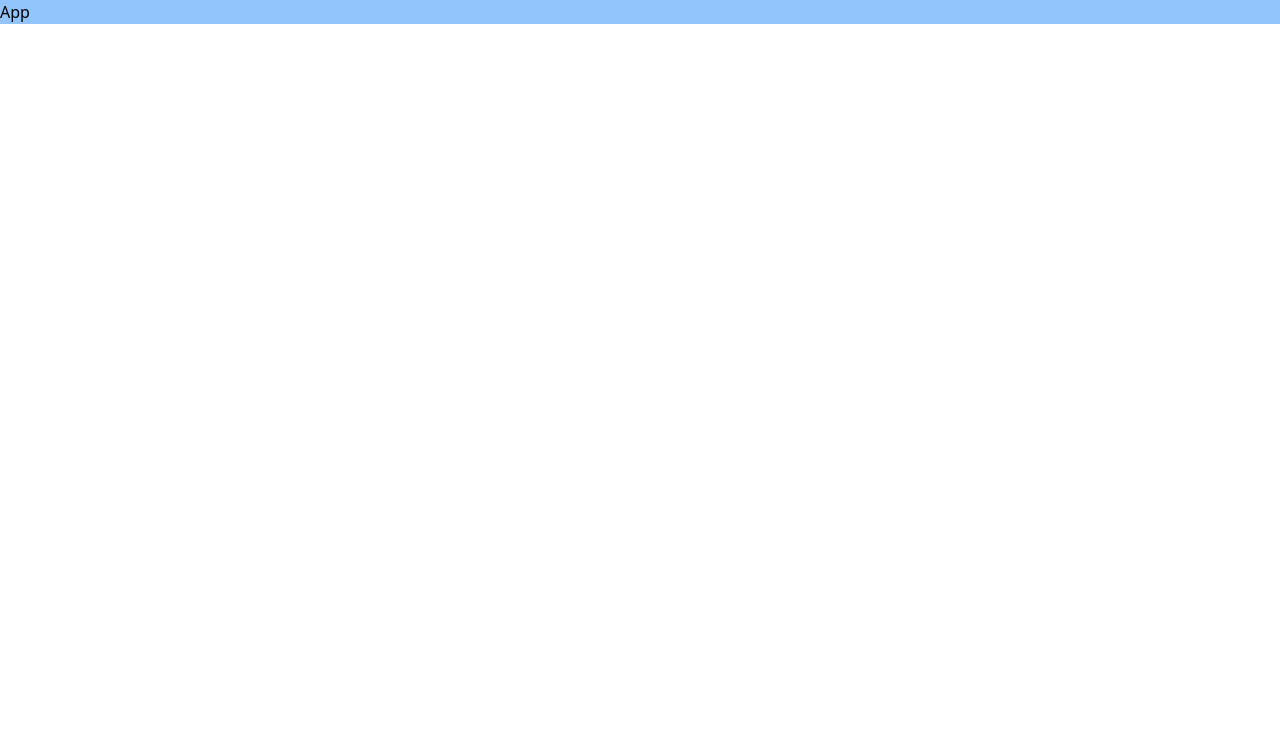
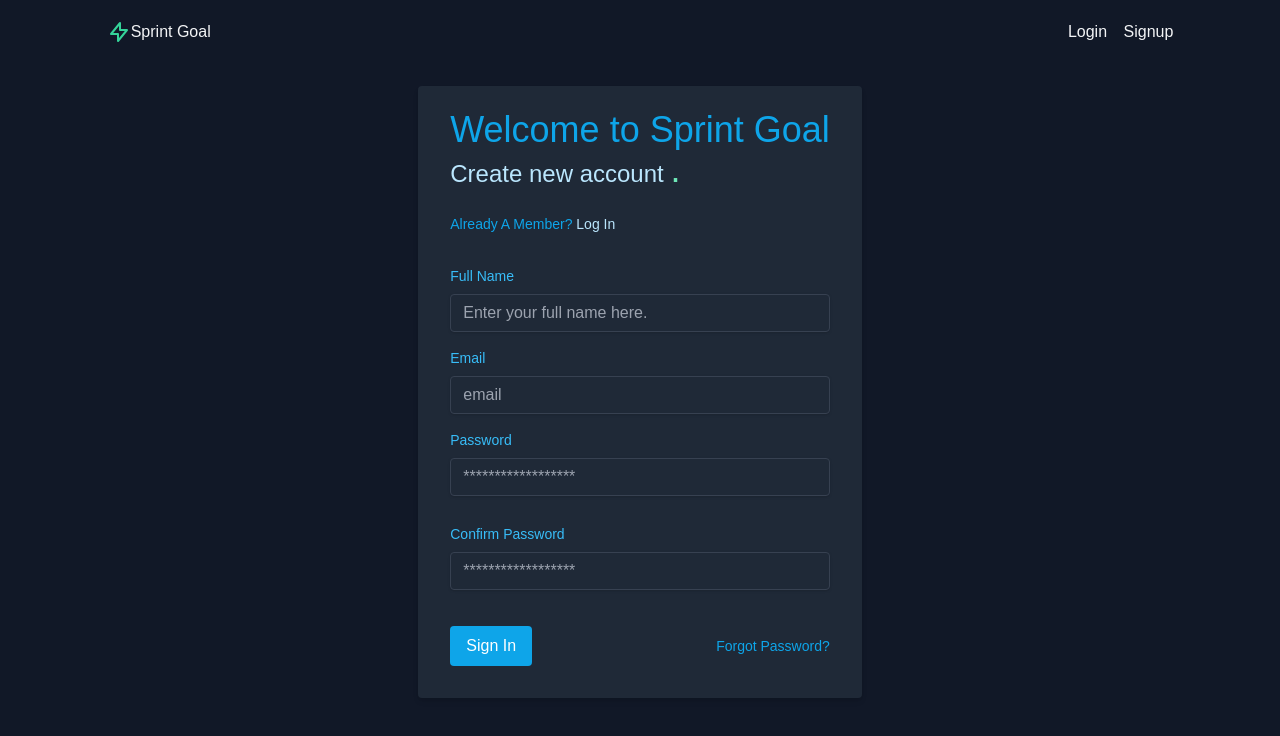
Before and after one commit to abrar-11/100-Days-of-Code-Challenge, a React (Create React App) app in the folder 7-MERN Goal Project/frontend/: page /signup in a window 1280 px wide. Shown: the top 736 px of the page. Built offline with nearby package versions, Linux system fonts and the light colour scheme.

Commit message:
Login and Registration UI

```diff
--- a/7-MERN Goal Project/frontend/package.json
+++ b/7-MERN Goal Project/frontend/package.json
@@ -3,6 +3,7 @@
   "version": "0.1.0",
   "private": true,
   "dependencies": {
+    "@heroicons/react": "^1.0.6",
     "@reduxjs/toolkit": "^1.8.3",
     "@testing-library/jest-dom": "^5.16.4",
     "@testing-library/react": "^13.3.0",
@@ -10,6 +11,7 @@
     "react": "^18.2.0",
     "react-dom": "^18.2.0",
     "react-redux": "^8.0.2",
+    "react-router-dom": "^6.3.0",
     "react-scripts": "5.0.1",
     "redux": "^4.2.0",
     "web-vitals": "^2.1.4"
--- a/7-MERN Goal Project/frontend/src/App.js
+++ b/7-MERN Goal Project/frontend/src/App.js
@@ -1,8 +1,17 @@
 import React from 'react'
-
+import {BrowserRouter as Router, Routes,Route} from 'react-router-dom'
+import Header from './components/Header'
+import Login from './pages/Login'
+import Signup from './pages/Signup'
 const App = () => {
   return (
-    <div className="bg-blue-300">App</div>
+     <Router>
+     <Header/>
+      <Routes>
+        <Route path='/' element={<Login/>}/>
+        <Route path='/signup' element={<Signup/>}/>
+      </Routes>
+     </Router>
   )
 }
 
--- /dev/null
+++ b/7-MERN Goal Project/frontend/src/components/Header.jsx
@@ -0,0 +1,35 @@
+import React from "react";
+import { Link } from "react-router-dom";
+
+const Header = () => {
+   return (
+      <div className="bg-gray-900 fixed top-0 text-gray-100 font-light w-screen">
+         <div className="container w-10/12 mx-auto  py-5 flex items-center justify-between">
+            <div className="logo flex items-center">
+               <svg
+                  class="w-6 h-6 text-emerald-400"
+                  fill="none"
+                  stroke="currentColor"
+                  viewBox="0 0 24 24"
+                  xmlns="http://www.w3.org/2000/svg"
+               >
+                  <path
+                     stroke-linecap="round"
+                     stroke-linejoin="round"
+                     stroke-width="2"
+                     d="M13 10V3L4 14h7v7l9-11h-7z"
+                  ></path>
+               </svg>
+               Sprint Goal
+            </div>
+
+            <div className="auth space-x-3">
+                <Link to="/" >Login </Link>
+                <Link to="/signup" >Signup</Link>
+            </div>
+         </div>
+      </div>
+   );
+};
+
+export default Header;
--- a/7-MERN Goal Project/frontend/src/index.css
+++ b/7-MERN Goal Project/frontend/src/index.css
@@ -1,3 +1,10 @@
 @tailwind base;
 @tailwind components;
 @tailwind utilities;
+
+
+@layer base {
+    html {
+        font-family: 'poppins' ,sans-serif;
+      }
+}
--- /dev/null
+++ b/7-MERN Goal Project/frontend/src/pages/Dashboard.js
@@ -0,0 +1,9 @@
+import React from 'react'
+
+const Dashboard = () => {
+  return (
+    <div>Dashboard</div>
+  )
+}
+
+export default Dashboard
--- /dev/null
+++ b/7-MERN Goal Project/frontend/src/pages/Login.js
@@ -0,0 +1,64 @@
+import React from "react";
+
+const Login = () => {
+   return (
+      <div className="bg-gray-900 w-screen h-screen">
+         <div className="container flex items-center justify-center w-100 h-full">
+
+            <form class="bg-gray-800 shadow-md rounded px-8 pt-6 pb-8 mb-4 hover:shadow-xl hover:rounded-md">
+            <div className="header mb-12">
+            <h1 className="text-sky-500 text-4xl">Welcome Back!</h1>
+            <p className="text-sky-300 text-sm mt-2">Please Enter your Details.</p>
+            </div>
+               <div class="mb-4">
+                  <label
+                     class="block text-sky-400 text-sm font-medium mb-2"
+                     for="username"
+                  >
+                     Email
+                  </label>
+                  <input
+                     class="shadow appearance-none border border-gray-700 rounded w-full py-2 px-3 text-gray-300 leading-tight focus:outline-none focus:shadow-outline bg-gray-800"
+                     id="email"
+                     type="email"
+                     placeholder="email"
+                     autocomplete="off"
+                  />
+               </div>
+               <div class="mb-6">
+                  <label
+                     class="block text-sky-400 text-sm font-medium mb-2"
+                     for="password"
+                  >
+                     Password
+                  </label>
+                  <input
+                     class="shadow appearance-none border rounded border-gray-700  w-full py-2 px-3 text-gray-300 mb-3 leading-tight focus:outline-none focus:shadow-outline  bg-gray-800"
+                     id="password"
+                     type="password"
+                     placeholder="******************"
+                     autocomplete="off"
+                  />
+
+               </div>
+               <div class="flex items-center justify-between">
+                  <button
+                     class="bg-sky-500 hover:bg-sky-700 text-white font-medium py-2 px-4 rounded focus:outline-none focus:shadow-outline"
+                     type="button"
+                  >
+                     Sign In
+                  </button>
+                  <a
+                     class="inline-block align-baseline font-medium text-sm text-sky-500 hover:text-sky-600"
+                     href="#"
+                  >
+                     Forgot Password?
+                  </a>
+               </div>
+            </form>
+         </div>
+      </div>
+   );
+};
+
+export default Login;
--- /dev/null
+++ b/7-MERN Goal Project/frontend/src/pages/Signup.js
@@ -0,0 +1,102 @@
+import React from "react";
+import { Link } from "react-router-dom";
+
+const Signup = () => {
+   return (
+      <div className="bg-gray-900 w-screen h-screen">
+         <div className="container flex items-center justify-center w-10/12 mx-auto h-full">
+
+            <form class="bg-gray-800 shadow-md rounded px-8 pt-6 pb-8 mb-4 hover:shadow-xl hover:rounded-md">
+            <div className="header mb-8">
+            <h1 className="text-sky-500 text-2xl md:text-4xl ">Welcome to Sprint Goal  </h1>
+            <h1 className="text-sky-200 text-xl md:text-2xl">Create new account <span className="text-emerald-300 text-4xl">.</span> </h1>
+
+
+            <p className="text-sky-500 text-sm mt-2 md:mt-6">Already A Member? <Link to='/Login' className="text-sky-200">Log In</Link>  </p>
+            </div>
+               <div class="mb-4">
+                  <label
+                     class="block text-sky-400 text-sm font-medium mb-2"
+                     for="full_name"
+                  >
+                     Full Name
+                  </label>
+                  <input
+                     class="shadow appearance-none border border-gray-700 rounded w-full py-2 px-3 text-gray-300 leading-tight focus:outline-none focus:shadow-outline bg-gray-800"
+                     id="full_name"
+                     type="text"
+                     placeholder="Enter your full name here."
+                     autocomplete="off"
+                  />
+               </div>
+
+               <div class="mb-4">
+                  <label
+                     class="block text-sky-400 text-sm font-medium mb-2"
+                     for="username"
+                  >
+                     Email
+                  </label>
+                  <input
+                     class="shadow appearance-none border border-gray-700 rounded w-full py-2 px-3 text-gray-300 leading-tight focus:outline-none focus:shadow-outline bg-gray-800"
+                     id="email"
+                     type="email"
+                     placeholder="email"
+                     autocomplete="off"
+                  />
+               </div>
+               <div class="mb-4">
+                  <label
+                     class="block text-sky-400 text-sm font-medium mb-2"
+                     for="password"
+                  >
+                     Password
+                  </label>
+                  <input
+                     class="shadow appearance-none border rounded border-gray-700  w-full py-2 px-3 text-gray-300 mb-3 leading-tight focus:outline-none focus:shadow-outline  bg-gray-800"
+                     id="password"
+                     type="password"
+                     placeholder="******************"
+                     autocomplete="off"
+                  />
+
+               </div>
+
+               <div class="mb-6">
+                  <label
+                     class="block text-sky-400 text-sm font-medium mb-2"
+                     for="password"
+                  >
+                     Confirm Password
+                  </label>
+                  <input
+                     class="shadow appearance-none border rounded border-gray-700  w-full py-2 px-3 text-gray-300 mb-3 leading-tight focus:outline-none focus:shadow-outline  bg-gray-800"
+                     id="confirm_password"
+                     type="password"
+                     placeholder="******************"
+                     autocomplete="off"
+                  />
+
+               </div>
+
+               <div class="flex items-center justify-between">
+                  <button
+                     class="bg-sky-500 hover:bg-sky-700 text-white font-medium py-2 px-4 rounded focus:outline-none focus:shadow-outline"
+                     type="button"
+                  >
+                     Sign In
+                  </button>
+                  <a
+                     class="inline-block align-baseline font-medium text-sm text-sky-500 hover:text-sky-600"
+                     href="#"
+                  >
+                     Forgot Password?
+                  </a>
+               </div>
+            </form>
+         </div>
+      </div>
+   );
+};
+
+export default Signup;
--- a/7-MERN Goal Project/package.json
+++ b/7-MERN Goal Project/package.json
@@ -6,7 +6,8 @@
   "scripts": {
     "start": "node backend/server.js",
     "server": "nodemon backend/server.js",
-    "client":"npm start --prefix frontend"
+    "client": "npm start --prefix frontend",
+    "dev": "concurrently \" npm run server\" \"npm start --prefix frontend\""
   },
   "keywords": [],
   "author": "",
@@ -14,6 +15,7 @@
   "dependencies": {
     "bcrypt": "^5.0.1",
     "colors": "^1.4.0",
+    "concurrently": "^7.2.2",
     "dotenv": "^16.0.1",
     "express": "^4.18.1",
     "express-async-handler": "^1.2.0",
```
Also changed, not shown: 2 other files (tests, documents, lock files or other folders).
